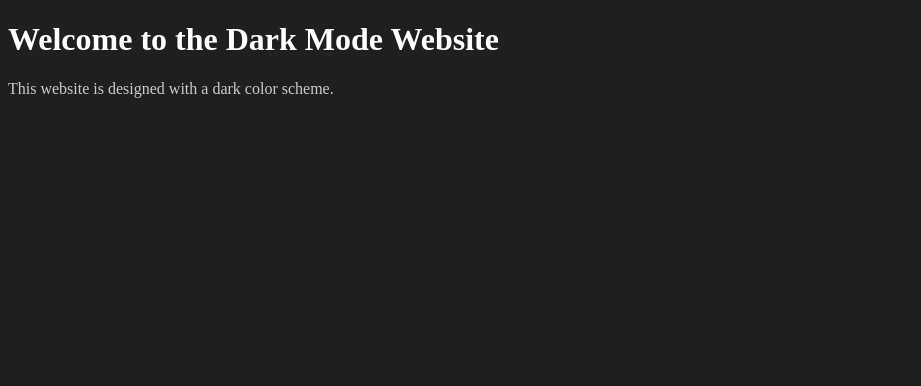
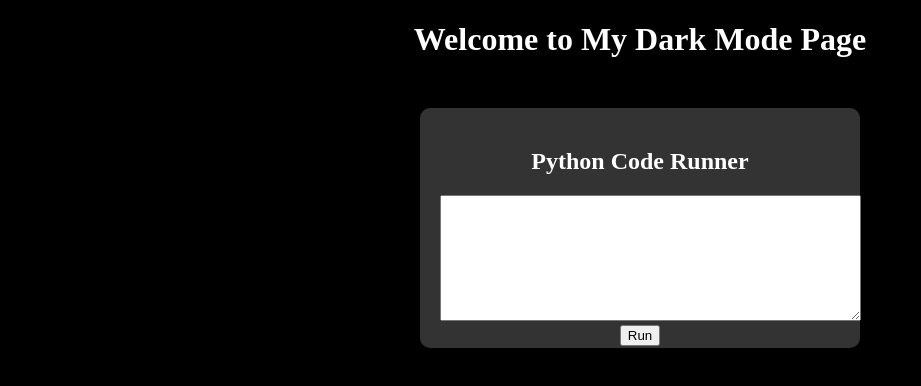
Before and after one commit to Darth-Hidious/darth-hidious.github.io, a plain HTML site: page index.html in a window 1280 px wide. Shown: the whole page, without its empty margins (0-921 px from the left). Drawn offline with Linux system fonts and the light colour scheme.

Commit message:
Update index.html

```diff
--- a/index.html
+++ b/index.html
@@ -1,28 +1,37 @@
 <!DOCTYPE html>
-<html lang="en">
+<html>
 <head>
-
-    <meta charset="UTF-8">
-    <meta name="viewport" content="width=device-width, initial-scale=1.0">
-    <title>Dark Mode Website</title>
+    <title>My Dark Mode Page</title>
     <style>
         body {
-            background-color: #1f1f1f;
-            color: #ffffff;
+            background-color: black;
+            color: white;
+            text-align: center;
         }
-
-        h1 {
-            color: #ffffff;
-        }
-
-        p {
-            color: #cccccc;
+        .code-box {
+            width: 400px;
+            height: 200px;
+            background-color: #333;
+            margin: 0 auto;
+            margin-top: 50px;
+            padding: 20px;
+            border-radius: 10px;
         }
     </style>
 </head>
 <body>
-    <h1>Welcome to the Dark Mode Website</h1>
-    <p>This website is designed with a dark color scheme.</p>
+    <h1>Welcome to My Dark Mode Page</h1>
+    <div class="code-box">
+        <h2>Python Code Runner</h2>
+        <textarea id="python-code" rows="8" cols="50"></textarea>
+        <button id="run-button">Run</button>
+        <div id="output"></div>
+    </div>
 
+    <script>
+        // Your Python code execution logic can be added here
+        // using JavaScript or any other programming language of your choice.
+        // Remember to include the necessary libraries or dependencies.
+    </script>
 </body>
 </html>
```
